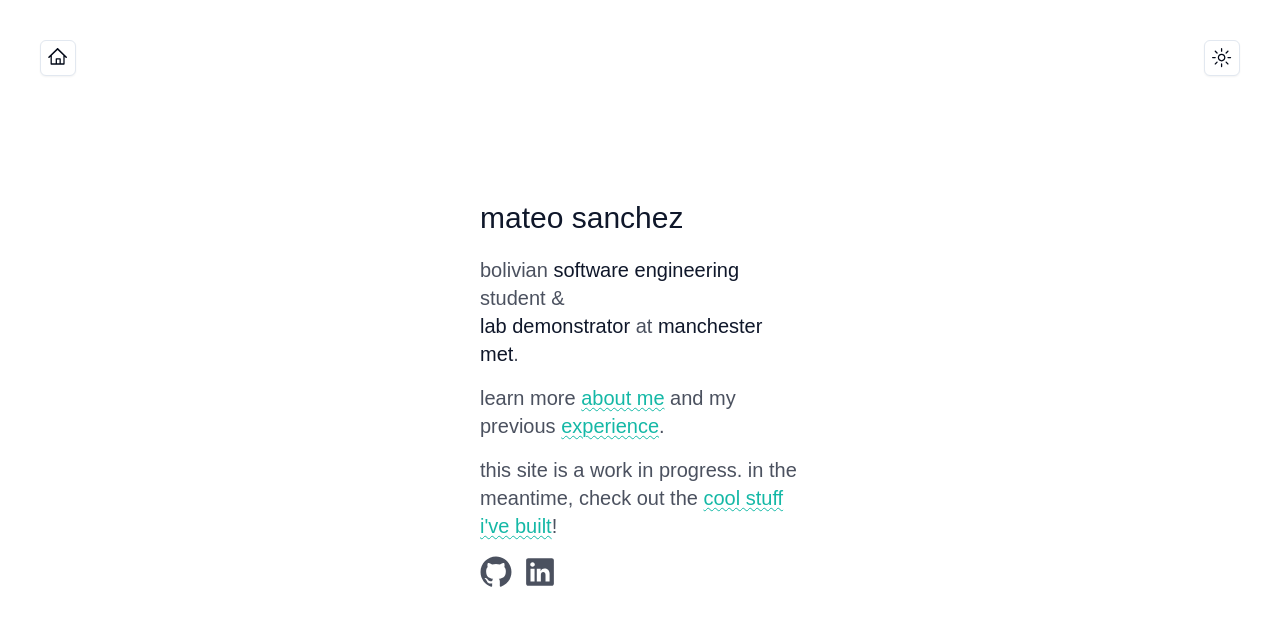
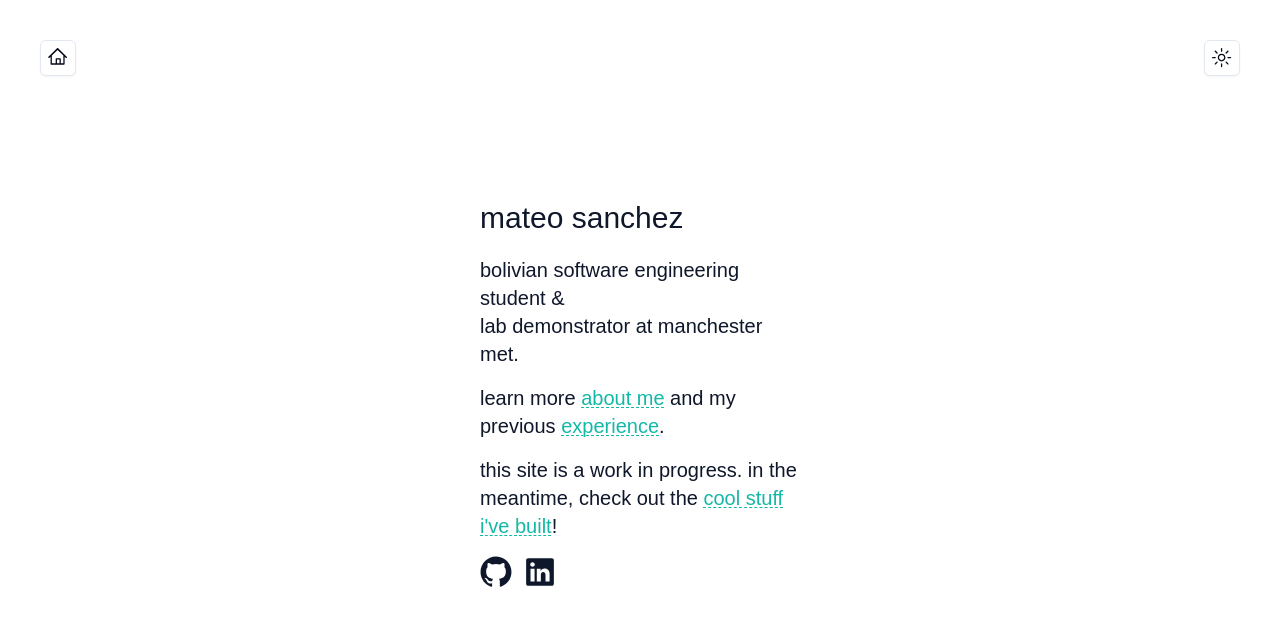
Before and after one commit to mateosanchezl/mateo-dev, a Next.js app: page / in a window 1280 px wide. Shown: the top 626 px of the page. Built offline with nearby package versions, Linux system fonts and the light colour scheme; a web font is replaced by a local one.

Commit message:
small changes

```diff
--- a/src/app/page.tsx
+++ b/src/app/page.tsx
@@ -8,14 +8,12 @@ export default function Home() {
   const [isVisible, setIsVisible] = useState<boolean>(false);
 
   return (
-    <div className="h-screen flex justify-center items-center text-primary/75 lg:text-xl text-md">
+    <div className="h-screen flex justify-center items-center text-primary lg:text-xl text-md">
       <div className="w-3/4 sm:w-1/2 md:w-1/3 lg:w-1/4 h-1/2">
-        <h1 className="lg:text-3xl text-2xl text-primary ">mateo sanchez</h1>
+        <h1 className="lg:text-3xl text-2xl">mateo sanchez</h1>
         <p className="pt-5 lg">
-          bolivian <span className="text-primary ">software engineering </span>
-          student & <br />
-          <span className="text-primary ">lab demonstrator</span> at{" "}
-          <span className="text-primary ">manchester met</span>.
+          bolivian software engineering student & <br />
+          lab demonstrator at manchester met.
         </p>
         <p className="pt-4">
           learn more <PageLink href="/about">about me</PageLink> and my previous{" "}
--- a/src/components/page-link.tsx
+++ b/src/components/page-link.tsx
@@ -12,7 +12,7 @@ function PageLink({
     <span>
       <Link
         href={href}
-        className="text-teal-500 underline decoration-wavy decoration-1 underline-offset-2 hover:text-primary/80 "
+        className="text-teal-500 underline decoration-dashed decoration-1 underline-offset-2 hover:text-primary/80 "
       >
         {children}
       </Link>
```
